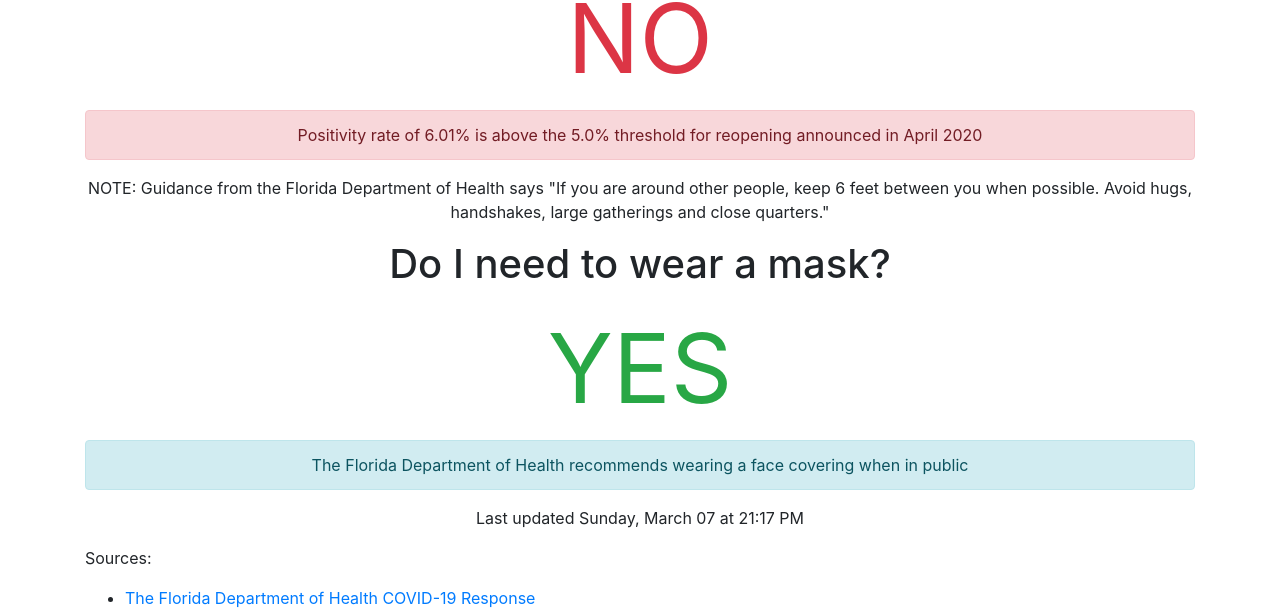
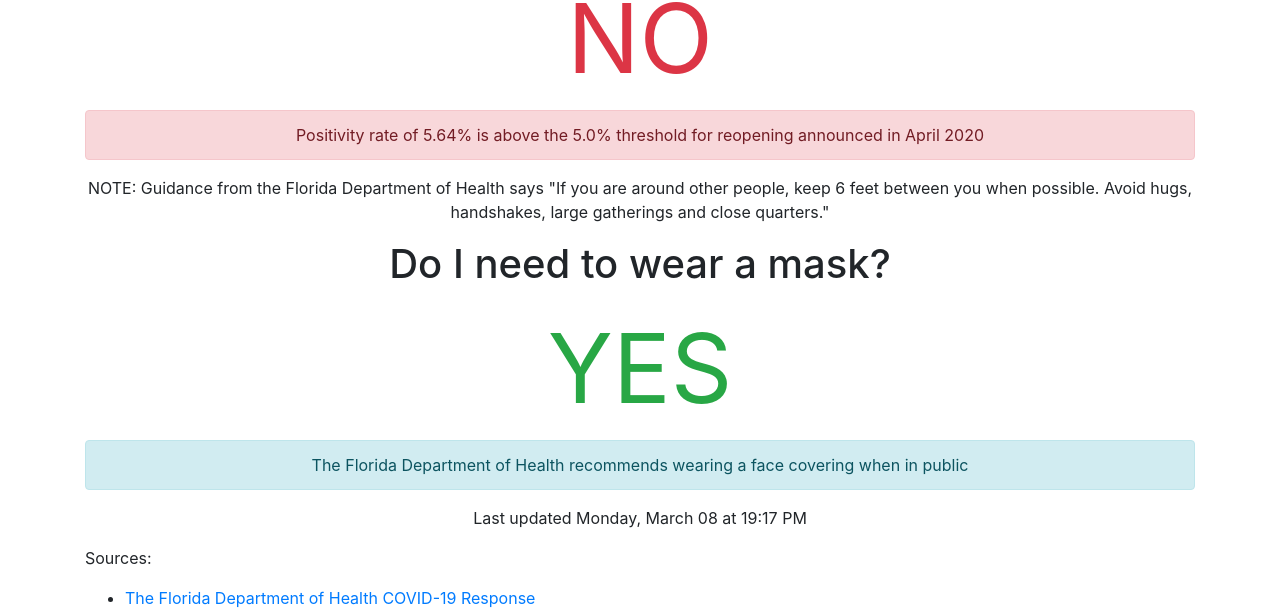
Before and after one commit to thinkjson/timeforchurch, a Jekyll site: the page built from index.md, in a window 1280 px wide. Shown: the part 138-751 px from the top of the page. Built offline with Jekyll 4.4.1, drawn with Linux system fonts in a browser that asks for light colours; our own code applies the rules of GitHub Pages for plain Markdown files.

Commit message:
Updating data

```diff
--- a/_includes/data.html
+++ b/_includes/data.html
@@ -1,7 +1,7 @@
 
     <h1>Is it safe to return to church?</h1>
     <div class="outcome text-danger">NO</div>
-    <div class="alert alert-danger" role="alert">Positivity rate of 6.01% is above the 5.0% threshold for reopening announced in April 2020</div>
+    <div class="alert alert-danger" role="alert">Positivity rate of 5.64% is above the 5.0% threshold for reopening announced in April 2020</div>
 
 
     <p>NOTE: Guidance from the Florida Department of Health says "If you are around other people, keep 6 feet between you when possible. Avoid hugs, handshakes, large gatherings and close quarters."</p>
@@ -10,4 +10,4 @@
     <div class="outcome text-success">YES</div>
     <div class="alert alert-info" role="alert">The Florida Department of Health recommends wearing a face covering when in public</div>
 
-    <p>Last updated Sunday, March 07 at 21:17 PM</p>
+    <p>Last updated Monday, March 08 at 19:17 PM</p>
```
